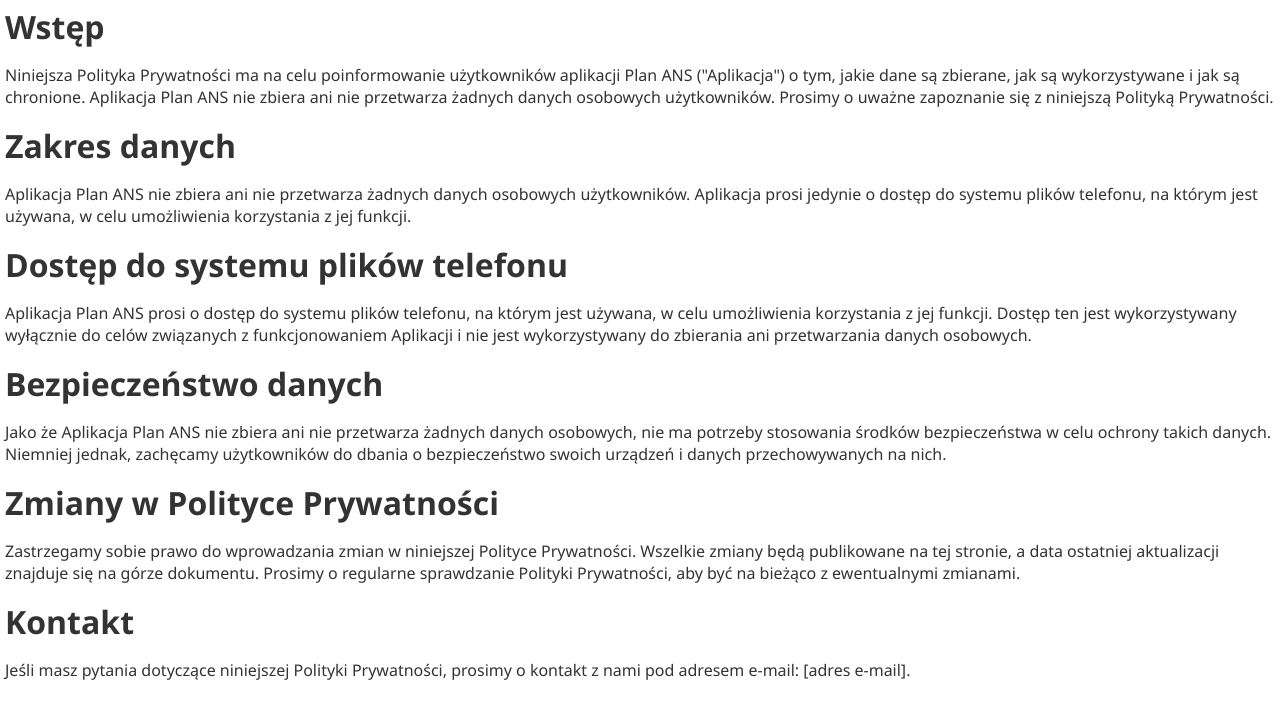
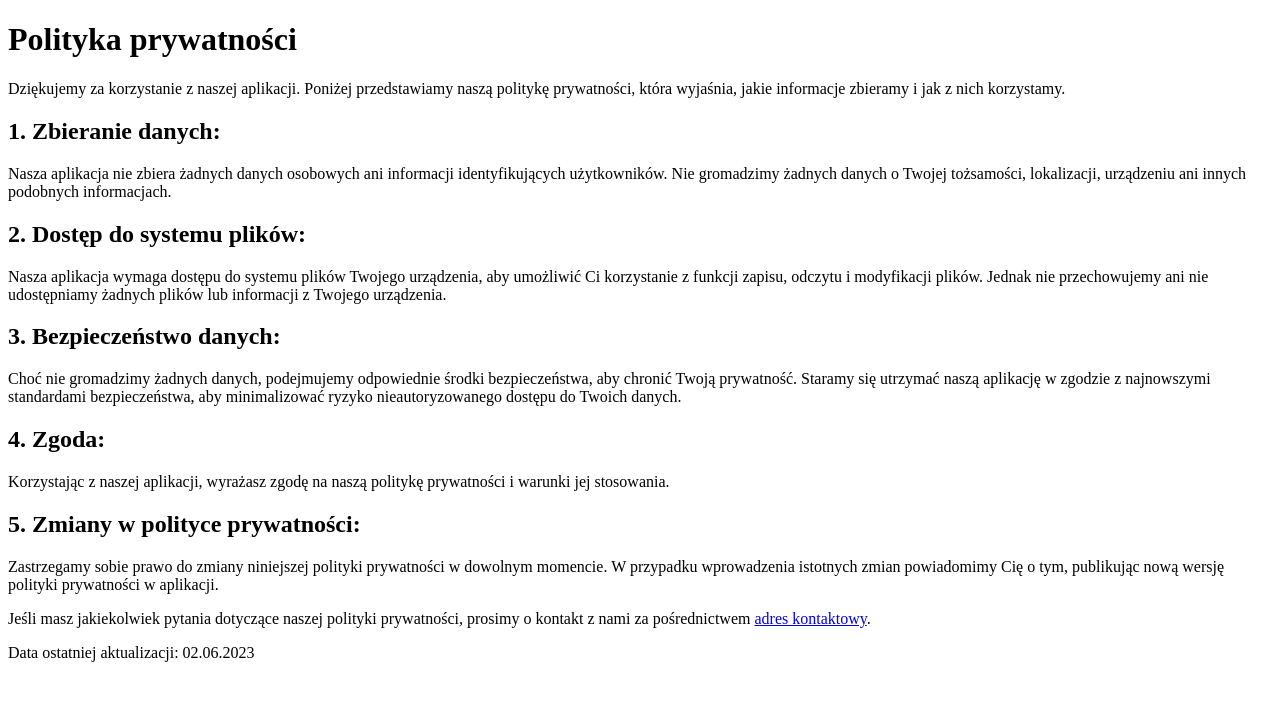
Before and after one commit to Destray32/polityka-prywatnosci, a plain HTML site: page index.html in a window 1280 px wide. Drawn offline with Linux system fonts and the light colour scheme.

Commit message:
Update index.html

```diff
--- a/index.html
+++ b/index.html
@@ -1,68 +1,40 @@
 <!DOCTYPE html>
-<html lang="pl">
+<html>
+
 <head>
     <meta charset="UTF-8">
-    <meta http-equiv="X-UA-Compatible" content="IE=edge">
-    <meta name="viewport" content="width=device-width, initial-scale=1.0">
     <title>Polityka prywatności</title>
 </head>
-<style>
-    body {
-        font-family: 'Segoe UI', Tahoma, Geneva, Verdana, sans-serif;
-        font-size: 1rem;
-        color: #333;
-        background-color: #fff;
-        margin: 5px;
-        padding: 0;
-    }
-    ol {
-        margin: 0;
-        padding: 0;
-        list-style: none;
-    }
-    .lista b {
-        font-size: 2rem;
-    }
-</style>
+
+
 <body>
-    <ol class="lista">
-        <li>
-            <b>Wstęp</b>
-        </li>
-        <p class="paragraf">
-            Niniejsza Polityka Prywatności ma na celu poinformowanie użytkowników aplikacji Plan ANS ("Aplikacja") o tym, jakie dane są zbierane, jak są wykorzystywane i jak są chronione. Aplikacja Plan ANS nie zbiera ani nie przetwarza żadnych danych osobowych użytkowników. Prosimy o uważne zapoznanie się z niniejszą Polityką Prywatności.
-        </p>
-        <li>
-            <b>Zakres danych</b>
-            <p>
-                Aplikacja Plan ANS nie zbiera ani nie przetwarza żadnych danych osobowych użytkowników. Aplikacja prosi jedynie o dostęp do systemu plików telefonu, na którym jest używana, w celu umożliwienia korzystania z jej funkcji.
-            </p>
-        </li>
-        <li>
-            <b>Dostęp do systemu plików telefonu</b>
-            <p>
-                Aplikacja Plan ANS prosi o dostęp do systemu plików telefonu, na którym jest używana, w celu umożliwienia korzystania z jej funkcji. Dostęp ten jest wykorzystywany wyłącznie do celów związanych z funkcjonowaniem Aplikacji i nie jest wykorzystywany do zbierania ani przetwarzania danych osobowych.
-            </p>
-        </li>
-        <li>
-            <b>Bezpieczeństwo danych</b>
-            <p>
-                Jako że Aplikacja Plan ANS nie zbiera ani nie przetwarza żadnych danych osobowych, nie ma potrzeby stosowania środków bezpieczeństwa w celu ochrony takich danych. Niemniej jednak, zachęcamy użytkowników do dbania o bezpieczeństwo swoich urządzeń i danych przechowywanych na nich.
-            </p>
-        </li>
-        <li>
-            <b>Zmiany w Polityce Prywatności</b>
-            <p>
-                Zastrzegamy sobie prawo do wprowadzania zmian w niniejszej Polityce Prywatności. Wszelkie zmiany będą publikowane na tej stronie, a data ostatniej aktualizacji znajduje się na górze dokumentu. Prosimy o regularne sprawdzanie Polityki Prywatności, aby być na bieżąco z ewentualnymi zmianami.
-            </p>
-        </li>
-        <li>
-            <b>Kontakt</b>
-            <p>
-                Jeśli masz pytania dotyczące niniejszej Polityki Prywatności, prosimy o kontakt z nami pod adresem e-mail: [adres e-mail].
-            </p>
-        </li>
+    <h1>Polityka prywatności</h1>
 
-    </ol>
+    <p>Dziękujemy za korzystanie z naszej aplikacji. Poniżej przedstawiamy naszą politykę prywatności, która wyjaśnia, jakie informacje zbieramy i jak z nich korzystamy.</p>
+
+    <h2>1. Zbieranie danych:</h2>
+    <p>Nasza aplikacja nie zbiera żadnych danych osobowych ani informacji identyfikujących użytkowników. Nie gromadzimy żadnych danych o Twojej tożsamości, lokalizacji, urządzeniu ani innych podobnych informacjach.</p>
+
+    <h2>2. Dostęp do systemu plików:</h2>
+    <p>Nasza aplikacja wymaga dostępu do systemu plików Twojego urządzenia, aby umożliwić Ci korzystanie z funkcji zapisu, odczytu i modyfikacji plików. Jednak nie przechowujemy ani nie udostępniamy żadnych plików lub informacji z Twojego urządzenia.</p>
+
+    <h2>3. Bezpieczeństwo danych:</h2>
+    <p>Choć nie gromadzimy żadnych danych, podejmujemy odpowiednie środki bezpieczeństwa, aby chronić Twoją prywatność. Staramy się utrzymać naszą aplikację w zgodzie z najnowszymi standardami bezpieczeństwa, aby minimalizować ryzyko nieautoryzowanego dostępu do Twoich danych.</p>
+
+
+    <h2>4. Zgoda:</h2>
+    <p>Korzystając z naszej aplikacji, wyrażasz zgodę na naszą politykę prywatności i warunki jej stosowania.</p>
+
+    <h2>5. Zmiany w polityce prywatności:</h2>
+    <p>Zastrzegamy sobie prawo do zmiany niniejszej polityki prywatności w dowolnym momencie. W przypadku wprowadzenia istotnych zmian powiadomimy Cię o tym, publikując nową wersję polityki prywatności w aplikacji.</p>
+
+    <p>Jeśli masz jakiekolwiek pytania dotyczące naszej polityki prywatności, prosimy o kontakt z nami za pośrednictwem <a href="mailto:yarsted16@gmail.com">adres kontaktowy</a>.</p>
+
+    <p>Data ostatniej aktualizacji: <span class="data">02.06.2023</span></p>
 </body>
+<script>
+
+
+</script>
+
 </html>
```
